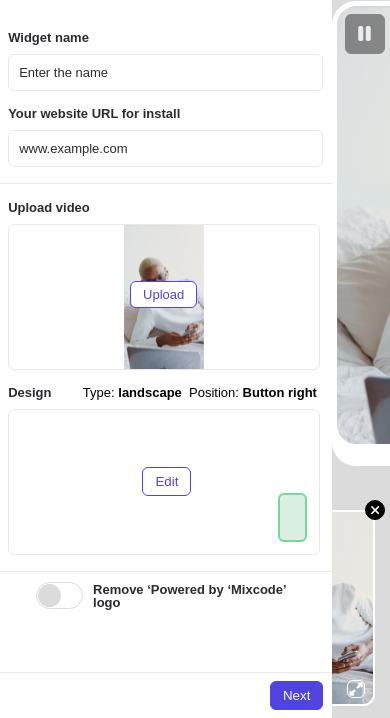
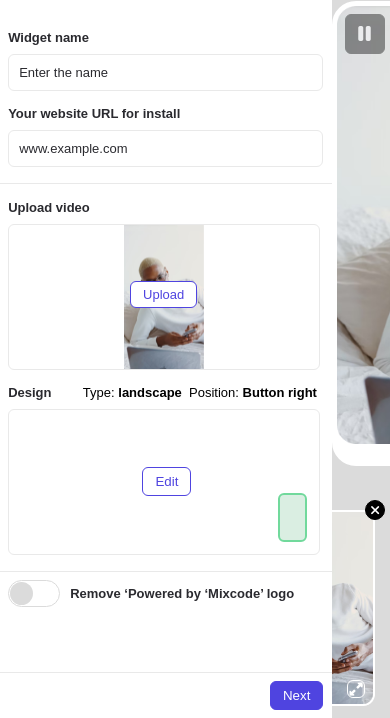
Before and after one commit to laughingwhale1/cute_wins, a plain HTML site: page pages/first-page.html in a window 390 px wide. Shown: the part 126-844 px from the top of the page. Drawn offline with Linux system fonts and the light colour scheme.

Commit message:
padding fix

```diff
--- a/pages-layout/layout.css
+++ b/pages-layout/layout.css
@@ -117,7 +117,7 @@
   .wrapper__settings:hover > .wrapper__settings-block:nth-last-child(3) {
     display: flex;
     flex-direction: column;
-    padding: 10px 2.75rem 10px 2.75rem;
+    padding: 0.625rem 0.625rem 0.625rem 0.625rem;
     flex-grow: 1;
   }
 }
```
